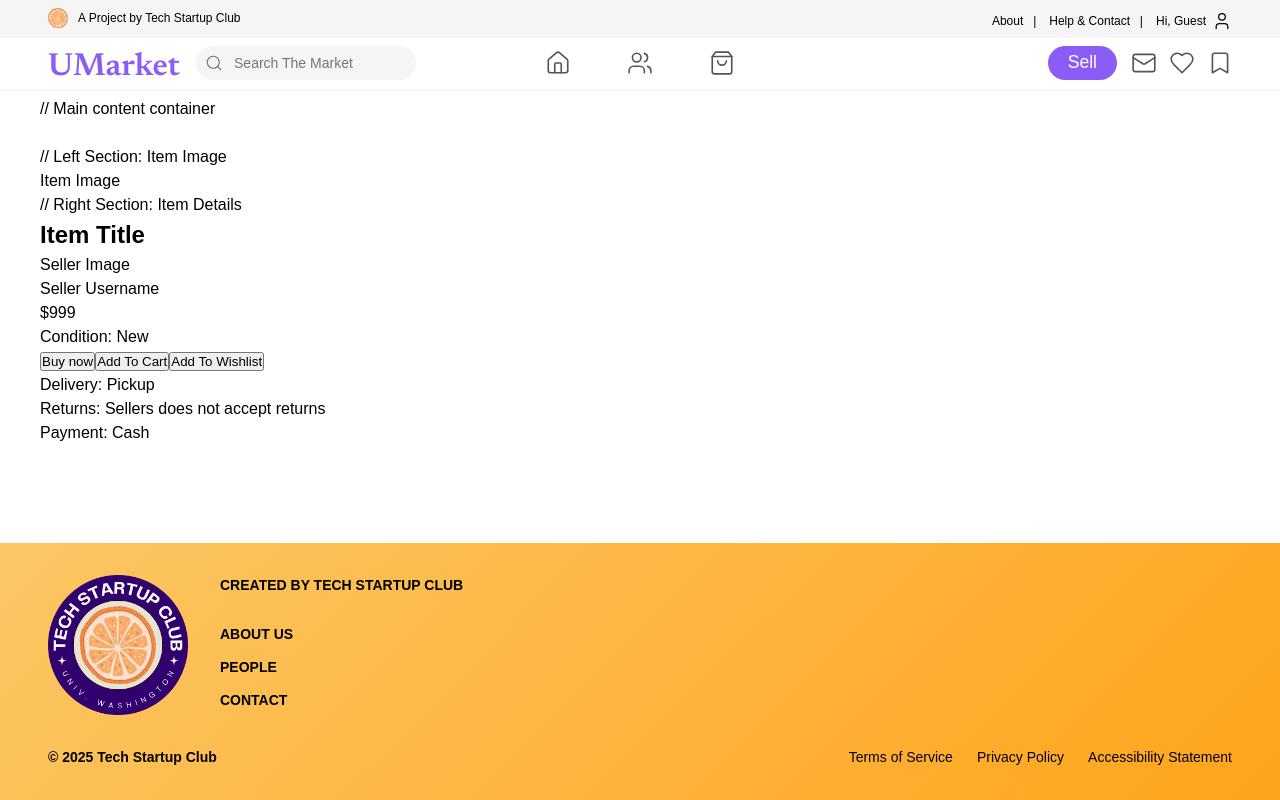
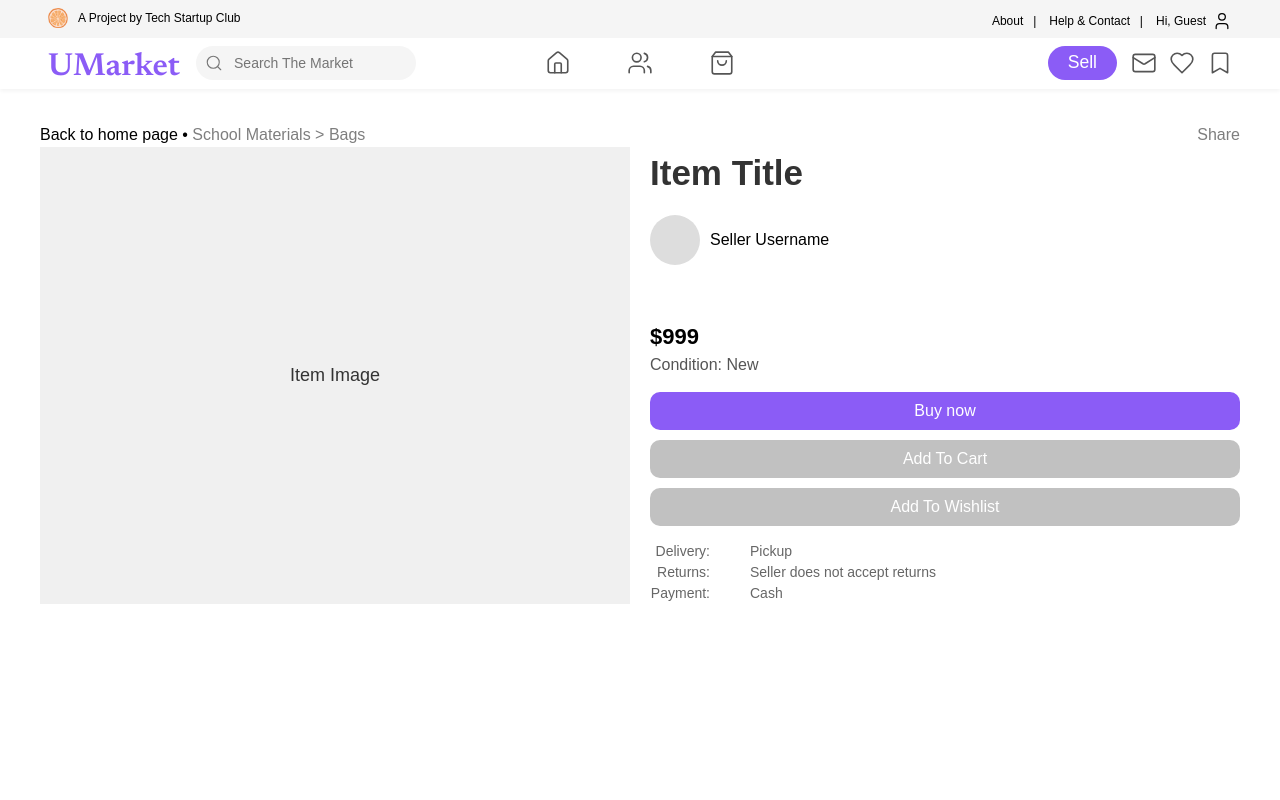
Before and after one commit to TechStartupClub/UMarket, a React (Vite) app in the folder client/: page /item in a window 1280 px wide. Shown: the top 800 px of the page. Built offline with nearby package versions, Linux system fonts and the light colour scheme.

Commit message:
feat: add styling to the item listing page

```diff
--- a/client/src/market/routes/Item Listing/index.module.css
+++ b/client/src/market/routes/Item Listing/index.module.css
@@ -1,12 +1,153 @@
+/* Container */
 .container {
     display: flex;
     flex-direction: column;
+    align-items: center;
     width: 100%;
-    padding: 24px;
-    gap: 24px;
+    padding: 50px 20px 20px 20px;
+    min-height: 100vh;
 }
 
-.innerListingWrapper {
-    background-color: gold;
-    height: 300px;
+.routeLinks {
+    width: 1200px;
 }
+
+.routeLinks p {
+    display: flex;
+}
+
+.routeLinksPart {
+    color: #7e7e7e;
+}
+
+.routeLinksShare {
+    margin-left: auto;
+    color: #7e7e7e;
+}
+
+/* Main content container */
+.mainContent {
+    display: flex;
+    flex-direction: row;
+    width: 100%;
+    max-width: 1200px;
+    gap: 20px;
+    }
+
+/* Left Section: Item Image */
+.imageSection {
+    flex: 1;
+    display: flex;
+    justify-content: center;
+    align-items: center;
+}
+
+.itemImage {
+width: 100%;
+height: 100%;
+background-color: #f0f0f0;
+display: flex;
+justify-content: center;
+align-items: center;
+font-size: 18px;
+color: #333;
+text-align: center;
+}
+
+/* Right Section: Item Details */
+.detailsSection {
+    flex: 1;
+    display: flex;
+    flex-direction: column;
+    gap: 15px;
+}
+
+/* Title Section */
+.titleSection h2 {
+    font-size: 35px;
+    font-weight: bold;
+    color: #333;
+}
+
+/* Seller Profile */
+.sellerProfile {
+    display: flex;
+    align-items: center;
+    gap: 10px;
+}
+
+.sellerProfilePic {
+    width: 50px;
+    height: 50px;
+    background-color: #ddd;
+    border-radius: 50%;
+}
+
+.sellerProfile span {
+    font-size: 16px;
+    color: #000;
+}
+
+/* Price and Condition */
+.priceAndCondition {
+    display: flex;
+    flex-direction: column;
+    margin-top: 40px;
+}
+
+.price {
+    font-size: 22px;
+    font-weight: bold;
+    color: #000;
+}
+
+.condition {
+    font-size: 16px;
+    color: #555;
+}
+
+/* Action Buttons */
+.actionButtons {
+    display: flex;
+    flex-direction: column;
+    gap: 10px;
+}
+
+.buyButton, .cartButton, .wishlistButton {
+    padding: 10px 15px;
+    font-size: 16px;
+    border: none;
+    border-radius: 10px;
+    cursor: pointer;
+}
+
+.buyButton {
+    background-color: #8B5CF6;
+    color: white;
+}
+
+.cartButton {
+    background-color: #c1c1c1;
+    color: white;
+}
+
+.wishlistButton {
+    background-color: #c1c1c1;
+    color: white;
+}
+
+/* Additional Info */
+.additionalInfo p {
+    display: flex;
+    gap: 40px;
+    font-size: 14px;
+    color: #666;
+}
+
+.infoLabel {
+    flex-basis: 60px;
+    text-align: right;
+}
+
+.infoValue {
+}
--- a/client/src/market/routes/Item Listing/index.tsx
+++ b/client/src/market/routes/Item Listing/index.tsx
@@ -2,25 +2,36 @@
 import styles from './index.module.css'
 
 const ItemListingPage: React.FC = () => {
+
   return (
+		<>
+			{/* Container */}
+			<div className={styles.container}>
+				{/* Route Links (Back to homepage) */}
+				<div className={styles.routeLinks}>
+					<p>
+						Back to home page &bull;&nbsp;
+						<span className={styles.routeLinksPart}>School Materials &gt;&nbsp;</span>
+						<span className={styles.routeLinksPart}>Bags</span>
+						<span className={styles.routeLinksShare}>Share</span>
+					</p>
+				</div>
 
-    // Container
-    <div className={styles.container}>
-      // Main content container
+
+				{/* Main content container */}
 				<div className={styles.mainContent}>
-
-        // Left Section: Item Image
+					{/* Left Section: Item Image */}
 					<div className={styles.imageSection}>
 						<div className={styles.itemImage}>Item Image</div>
 					</div>
 
-        // Right Section: Item Details
+					{/* Right Section: Item Details */}
 					<div className={styles.detailsSection}>
 						<div className={styles.titleSection}>
 							<h2>Item Title</h2>
 						</div>
 						<div className={styles.sellerProfile}>
-            <div className={styles.sellerProfilePic}>Seller Image</div>
+							<div className={styles.sellerProfilePic}></div>
 							<span>Seller Username</span>
 						</div>
 						<div className={styles.priceAndCondition}>
@@ -36,15 +47,24 @@
 							<button className={styles.wishlistButton}>Add To Wishlist</button>
 						</div>
 						<div className={styles.additionalInfo}>
-            <p>Delivery: Pickup</p>
-            <p>Returns: Sellers does not accept returns</p>
-            <p>Payment: Cash</p>
+							<p>
+								<span className={styles.infoLabel}>Delivery:</span>
+								<span className={styles.infoValue}>Pickup</span>
+							</p>
+							<p>
+								<span className={styles.infoLabel}>Returns:</span>
+								<span className={styles.infoValue}>Seller does not accept returns</span>
+							</p>
+							<p>
+								<span className={styles.infoLabel}>Payment:</span>
+								<span className={styles.infoValue}>Cash</span>
+							</p>
 						</div>
 					</div>
-
 				</div>
 			</div>
-  )
+		</>
+	);
 }
 
 export default ItemListingPage;
```
Lines whose indentation alone changed are shown as unchanged.
